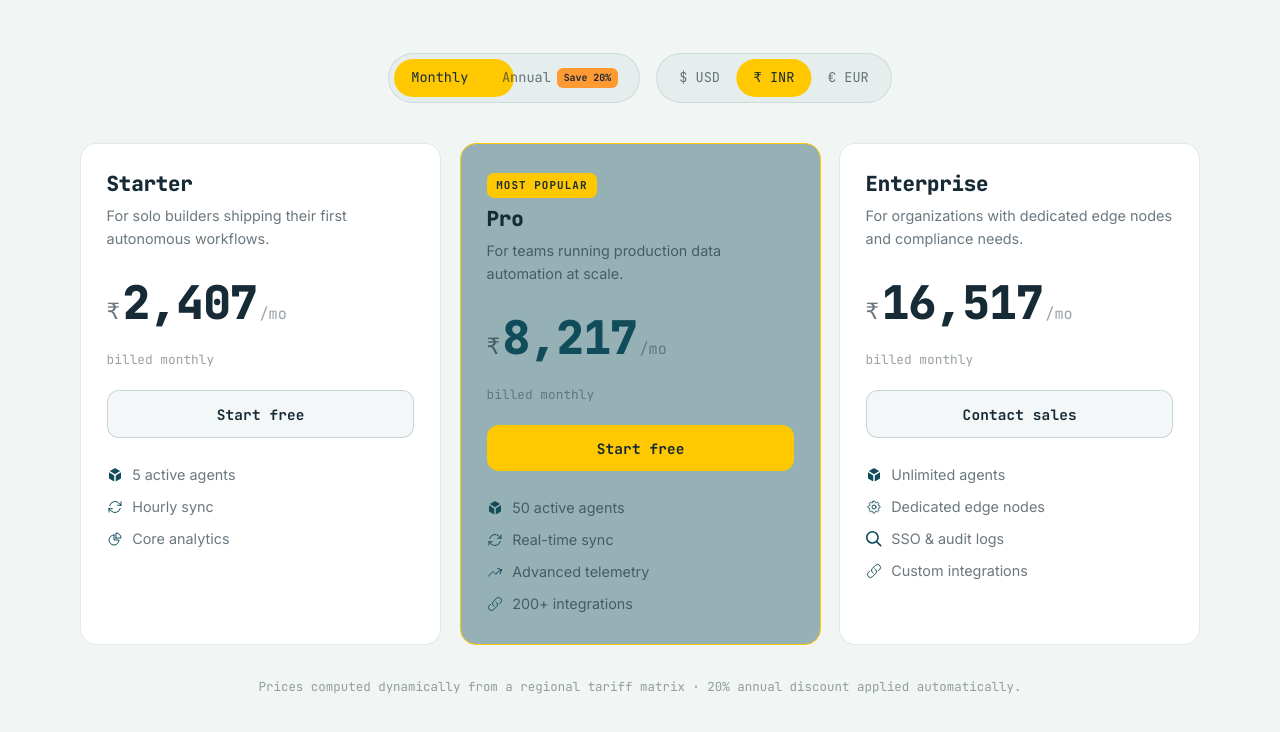
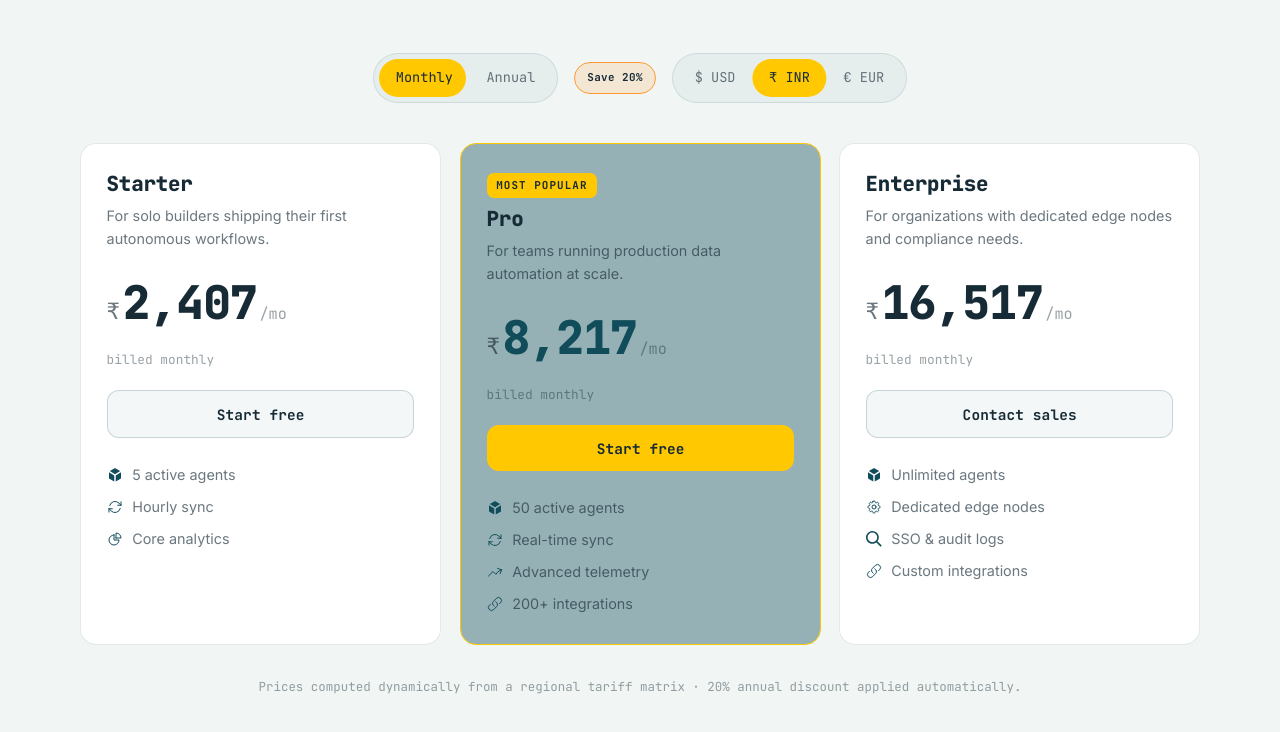
Before and after one commit to Hardik182005/nextgen-ai-platform, a website: page index.html in a window 1280 px wide. Shown: the part 3582-4314 px from the top of the page. Drawn offline with Linux system fonts and the light colour scheme.

Commit message:
Move Save 20% badge out of toggle to fix segment alignment

```diff
--- a/assets/css/styles.css
+++ b/assets/css/styles.css
@@ -417,8 +417,8 @@ section { padding-block: clamp(3.5rem, 8vw, 7rem); position: relative; }
 .seg__knob { position: absolute; z-index: 0; top: 5px; bottom: 5px; left: 5px;
   width: calc((100% - 10px) / var(--n, 2)); background: var(--forsythia); border-radius: 999px;
   transform: translateX(calc(var(--i, 0) * 100%)); transition: transform var(--t-micro) var(--ease-out); }
-.save-badge { font-size: .62rem; padding: .12rem .4rem; border-radius: 6px; background: var(--saffron); color: var(--noir); font-weight: 700; }
-.seg__opt.is-active .save-badge { background: var(--noir); color: var(--forsythia); }
+.save-pill { display: inline-flex; align-items: center; font-family: var(--font-mono); font-size: .68rem; letter-spacing: .04em; font-weight: 700;
+  padding: .4rem .75rem; border-radius: 999px; background: rgba(255,153,50,.16); color: var(--noir); border: 1px solid var(--saffron); white-space: nowrap; }
 
 .plans { display: grid; grid-template-columns: repeat(3, 1fr); gap: 1.2rem; align-items: stretch; }
 .plan { display: flex; flex-direction: column; gap: .6rem; padding: 1.8rem 1.6rem; border: 1px solid var(--border); border-radius: var(--radius);
--- a/index.html
+++ b/index.html
@@ -417,9 +417,10 @@
         <div class="pricing__controls" role="group" aria-label="Pricing options">
           <div class="seg" id="billingToggle" data-cycle="monthly" style="--n:2;--i:0" role="group" aria-label="Billing cycle">
             <button class="seg__opt is-active" type="button" data-cycle="monthly" aria-pressed="true">Monthly</button>
-            <button class="seg__opt" type="button" data-cycle="annual" aria-pressed="false">Annual <span class="save-badge">Save 20%</span></button>
+            <button class="seg__opt" type="button" data-cycle="annual" aria-pressed="false">Annual</button>
             <span class="seg__knob" aria-hidden="true"></span>
           </div>
+          <span class="save-pill">Save 20%</span>
 
           <div class="seg seg--cur" id="currencySeg" data-cur="INR" style="--n:3;--i:1" role="group" aria-label="Currency">
             <button class="seg__opt" type="button" data-cur="USD" aria-pressed="false">$ USD</button>
```
